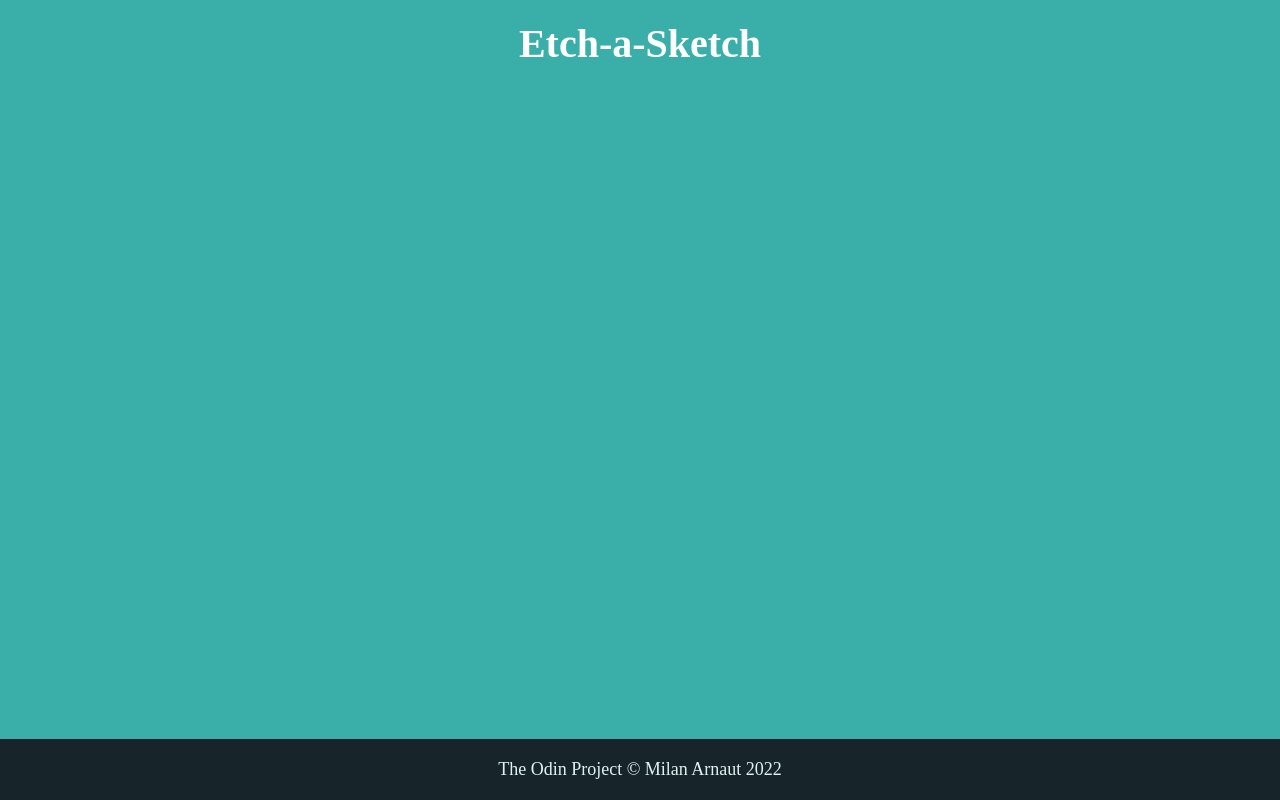
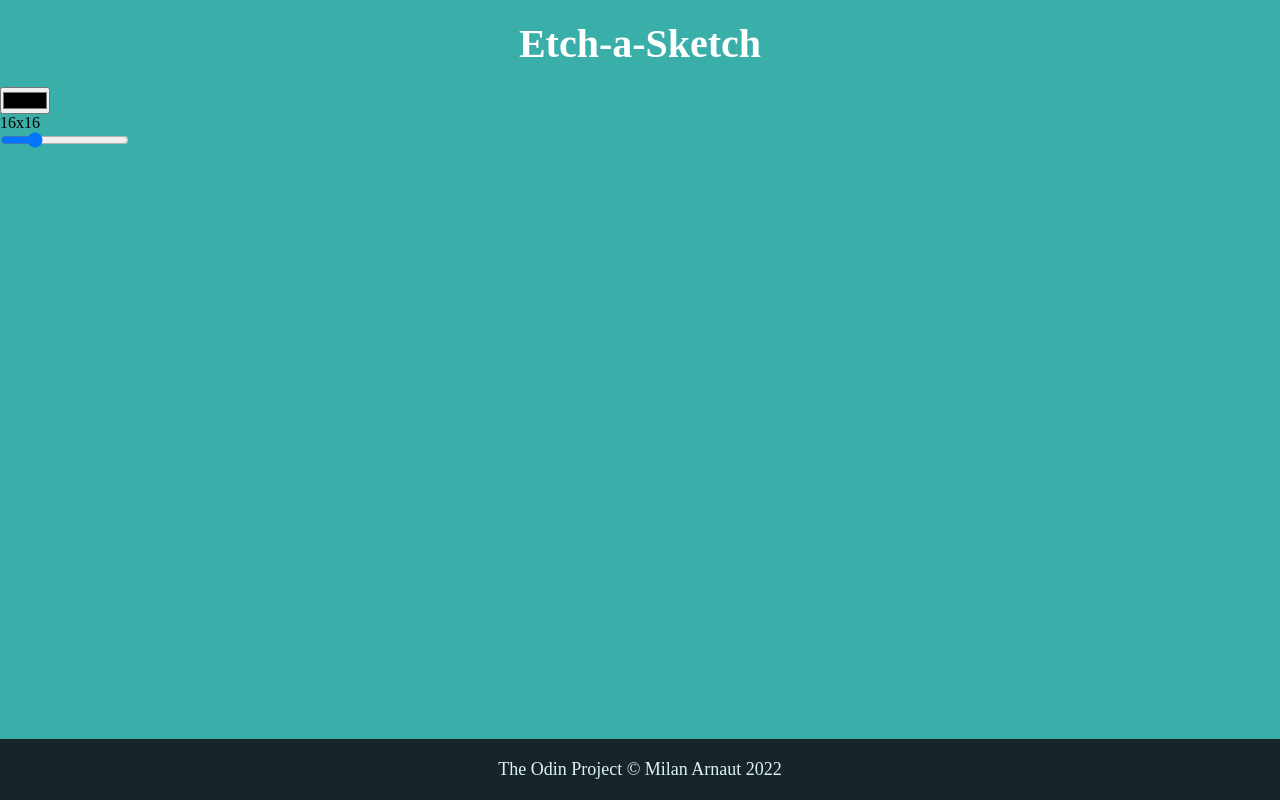
Before and after one commit to MilanArnaut/etch-a-sketch, a plain HTML site: page index.html in a window 1280 px wide. Drawn offline with Linux system fonts and the light colour scheme.

Commit message:
Updated main section

```diff
--- a/index.html
+++ b/index.html
@@ -14,7 +14,14 @@
     </header>
 
     <div class="main-section">
+        <div class="settings">
+            <input type="color" name="colorPicker" id="colorPicker">
+            <div id="rangeNumber">16x16</div>
+            <input type="range" id="range" value="16" min="1" max="64">
+        </div>
+        <div class="grid-container">
 
+        </div>
     </div>
 
     <footer>
```
